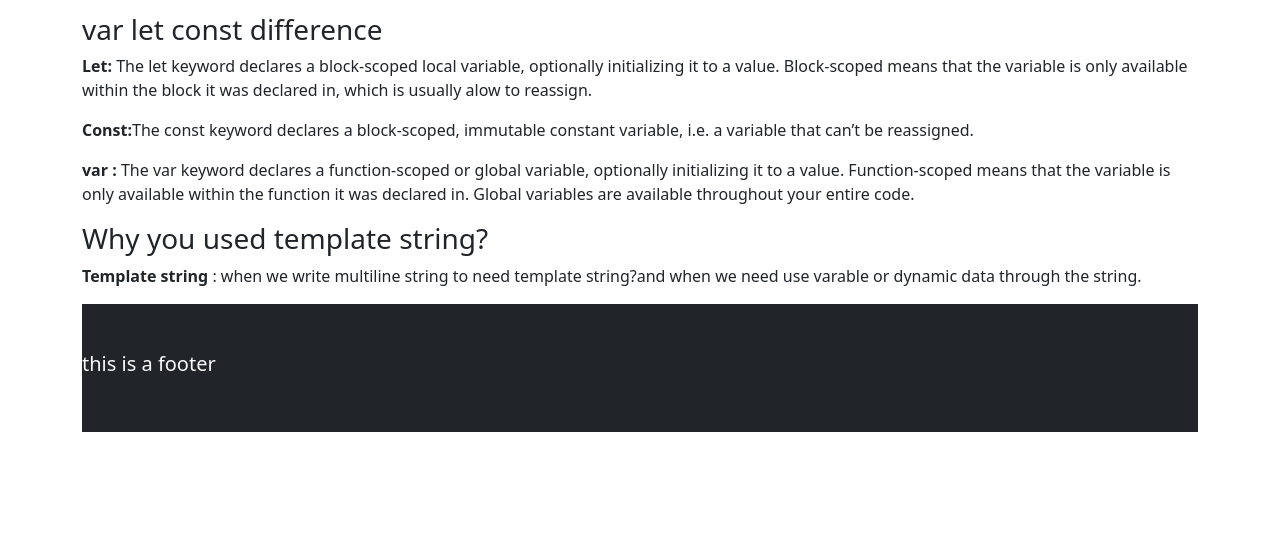
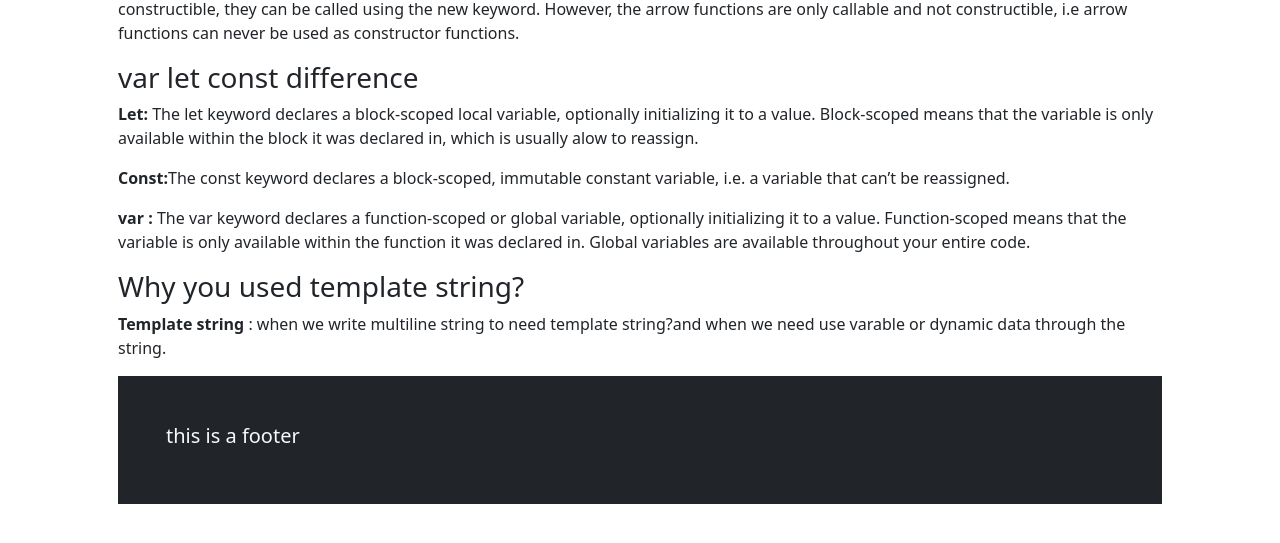
Before and after one commit to arafathossain7960/news-today, a plain HTML site: page blog.html in a window 1280 px wide. Shown: the part 173-716 px from the top of the page. Drawn offline with nearby package versions, Linux system fonts and the light colour scheme.

```diff
--- a/blog.html
+++ b/blog.html
@@ -7,7 +7,7 @@
     <title>Blogs</title>
     <link href="https://cdn.jsdelivr.net/npm/bootstrap@5.2.2/dist/css/bootstrap.min.css" rel="stylesheet" integrity="sha384-Zenh87qX5JnK2Jl0vWa8Ck2rdkQ2Bzep5IDxbcnCeuOxjzrPF/et3URy9Bv1WTRi" crossorigin="anonymous">
 </head>
-<body class="container">
+<body class="container p-5">
     <header>
         <h1> Welcome to blogs</h1>
     </header>
@@ -39,7 +39,7 @@
             </p>
         </article>
     </main>
-    <footer class="py-5 bg-dark">
+    <footer class="p-5 bg-dark">
         <div>
             <h5 class="text-light">this is a footer</h5>
         </div>
```
Also changed, not shown: news-portal-assignment-main/news-portal.png (deleted), 3 other files.
